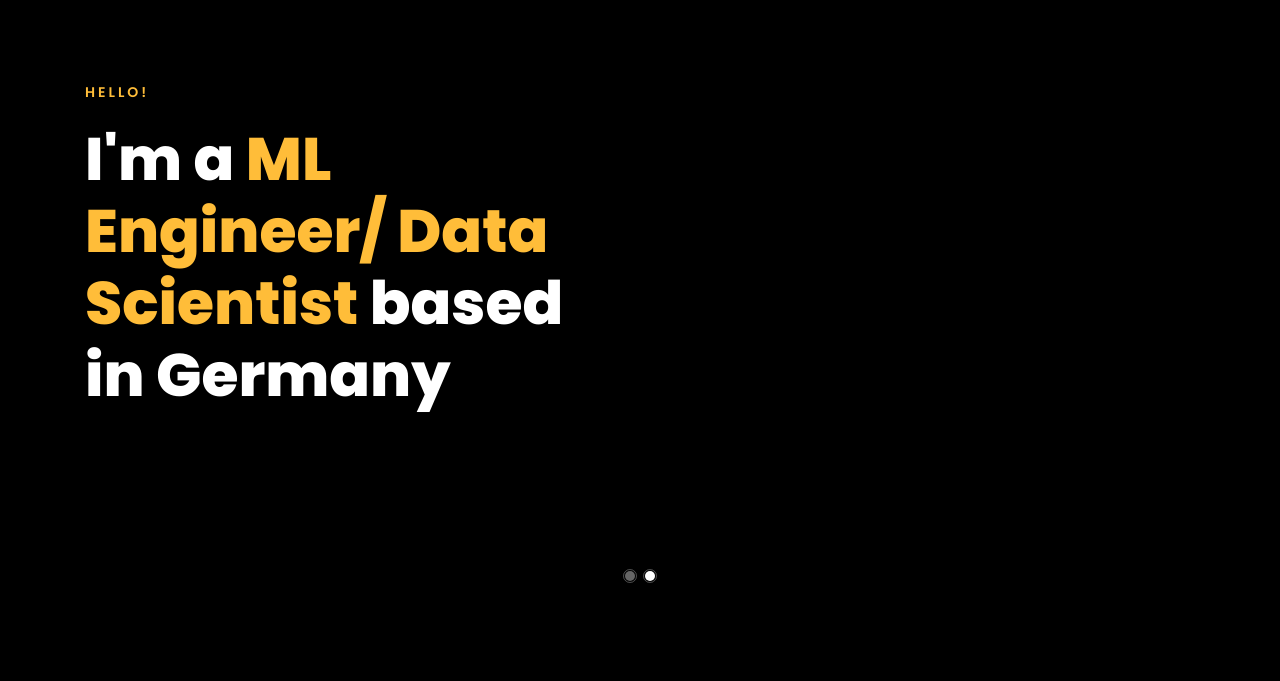
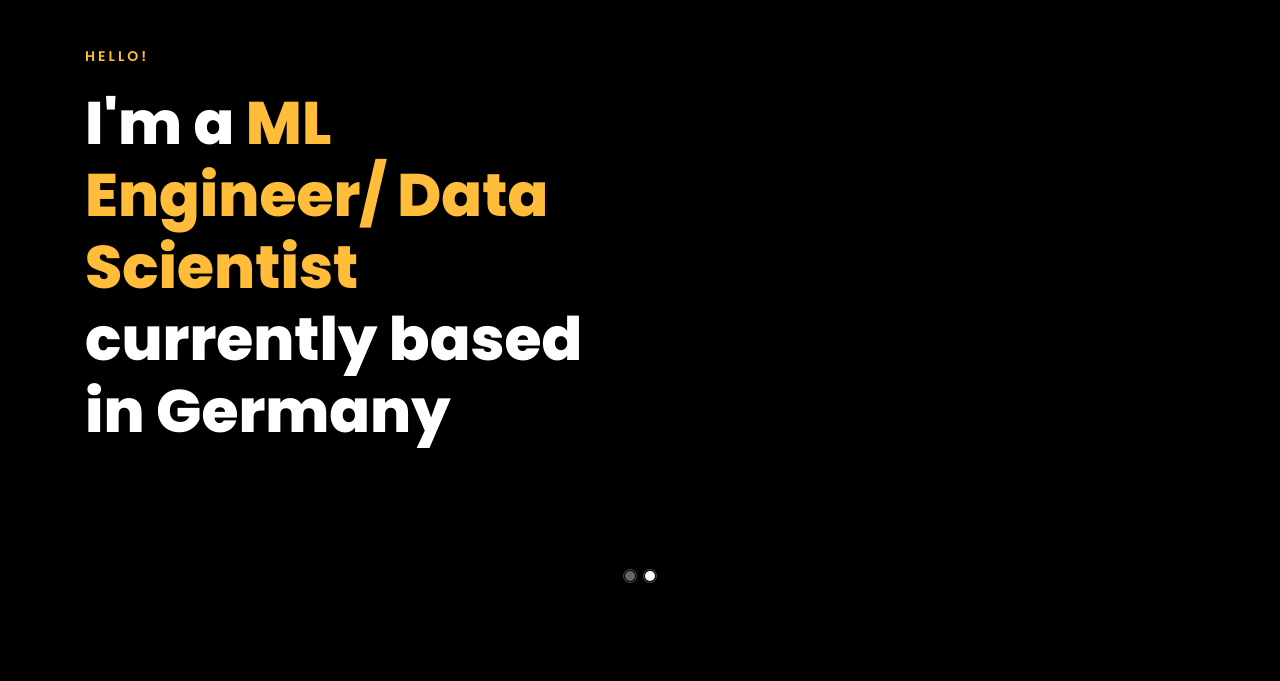
Before and after one commit to NautiyalAmit/amitnautiyal.github.io, a plain HTML site: page index.html in a window 1280 px wide. Shown: the part 119-800 px from the top of the page. Drawn offline with Linux system fonts and the light colour scheme; files whose address does not match are found by name.

Commit message:
change header info2

```diff
--- a/index.html
+++ b/index.html
@@ -95,7 +95,7 @@
 							data-scrollax=" properties: { translateY: '70%' }">
 							<div class="text">
 								<span class="subheading">Hello!</span>
-								<h1 class="mb-4 mt-3">I'm a <span>ML Engineer/ Data Scientist</span> based in Germany
+								<h1 class="mb-4 mt-3">I'm a <span>ML Engineer/ Data Scientist</span> currently based in Germany
 								</h1>
 								<!-- <p><a href="#" class="btn btn-primary py-3 px-4">Hire me</a> <a href="#"
 										class="btn btn-white btn-outline-white py-3 px-4">My works</a></p> -->
```
